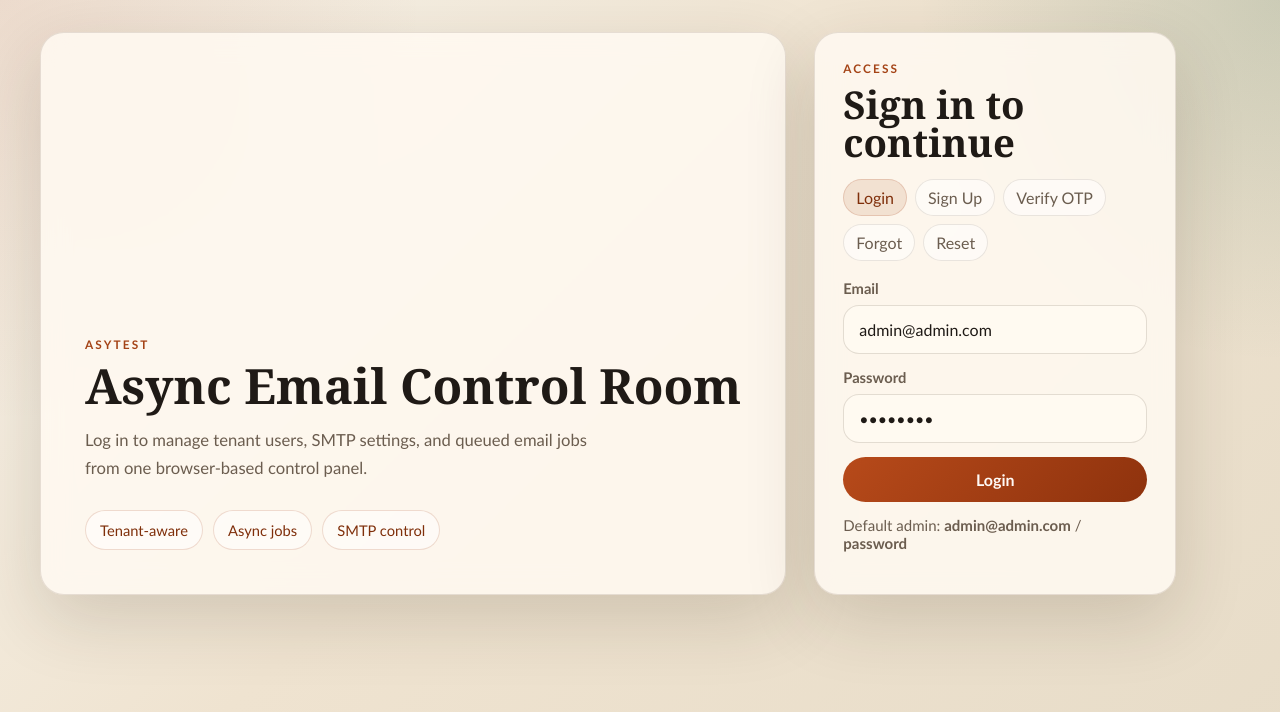
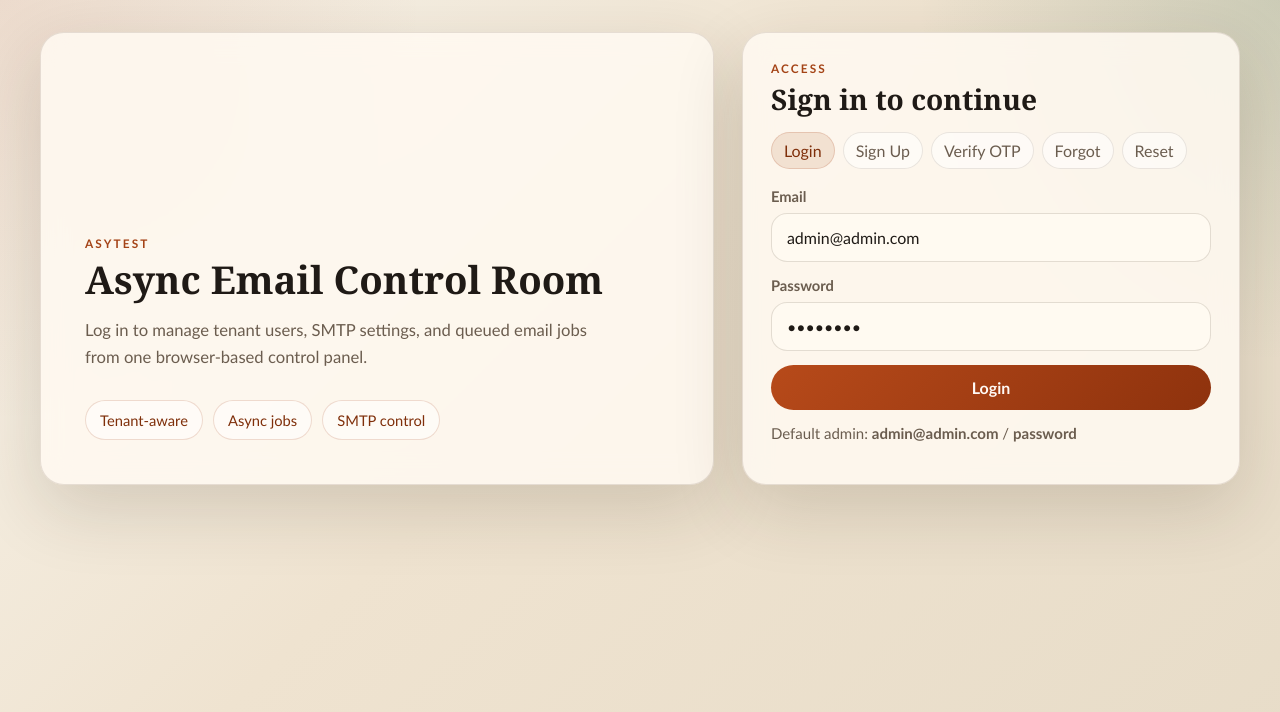
Before and after one commit to latifurrahmanlemon/AsyTest, a website: page public/index.html in a window 1280 px wide. Drawn offline with Linux system fonts and the light colour scheme.

```diff
--- a/public/styles.css
+++ b/public/styles.css
@@ -81,13 +81,13 @@ h3 {
 }
 
 h1 {
-  font-size: clamp(2rem, 3.8vw, 3.6rem);
+  font-size: clamp(1.7rem, 3vw, 2.8rem);
   max-width: none;
   white-space: nowrap;
 }
 
 h2 {
-  font-size: clamp(1.8rem, 3vw, 2.6rem);
+  font-size: clamp(1.35rem, 2.2vw, 1.95rem);
 }
 
 h3 {
```
